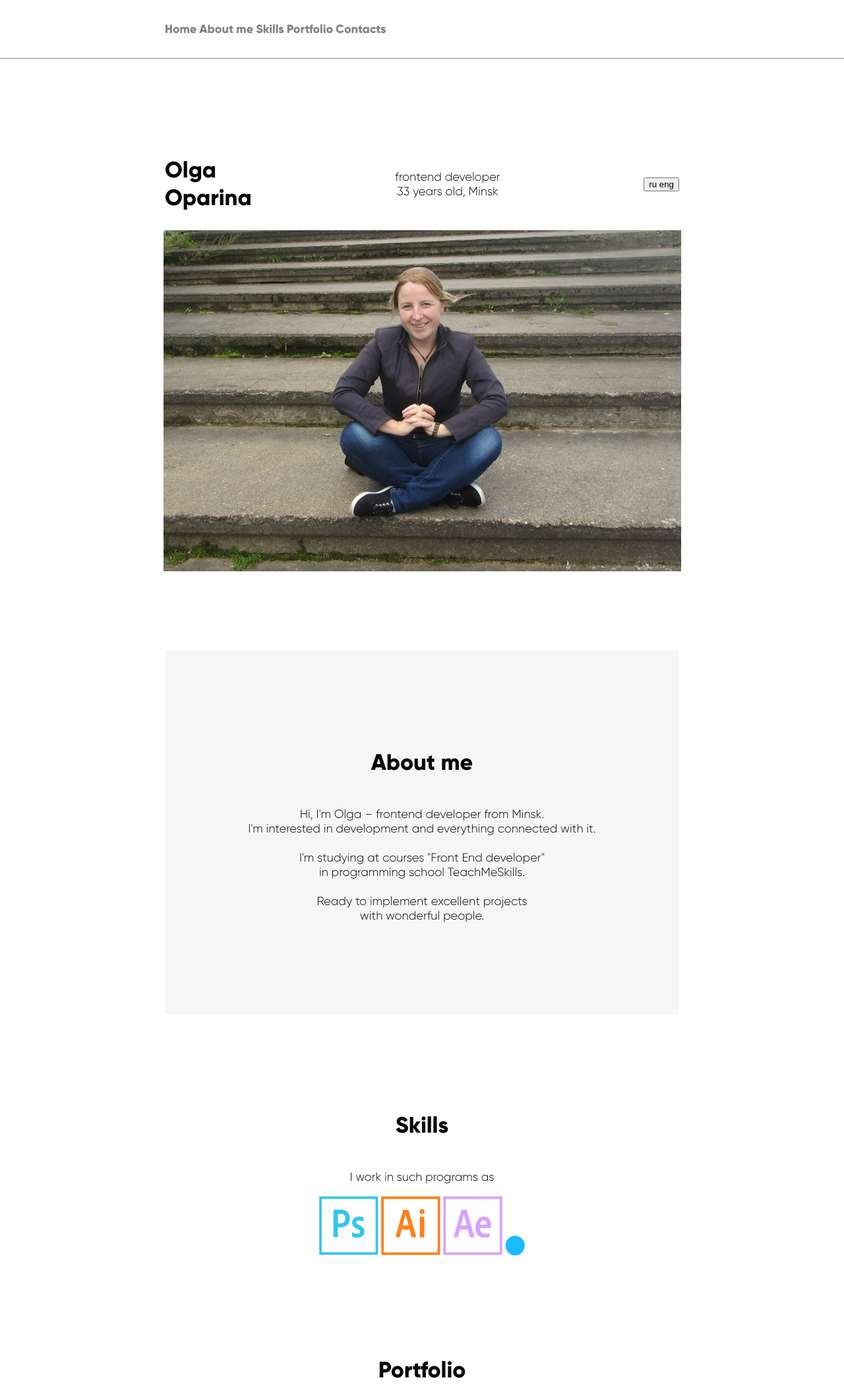
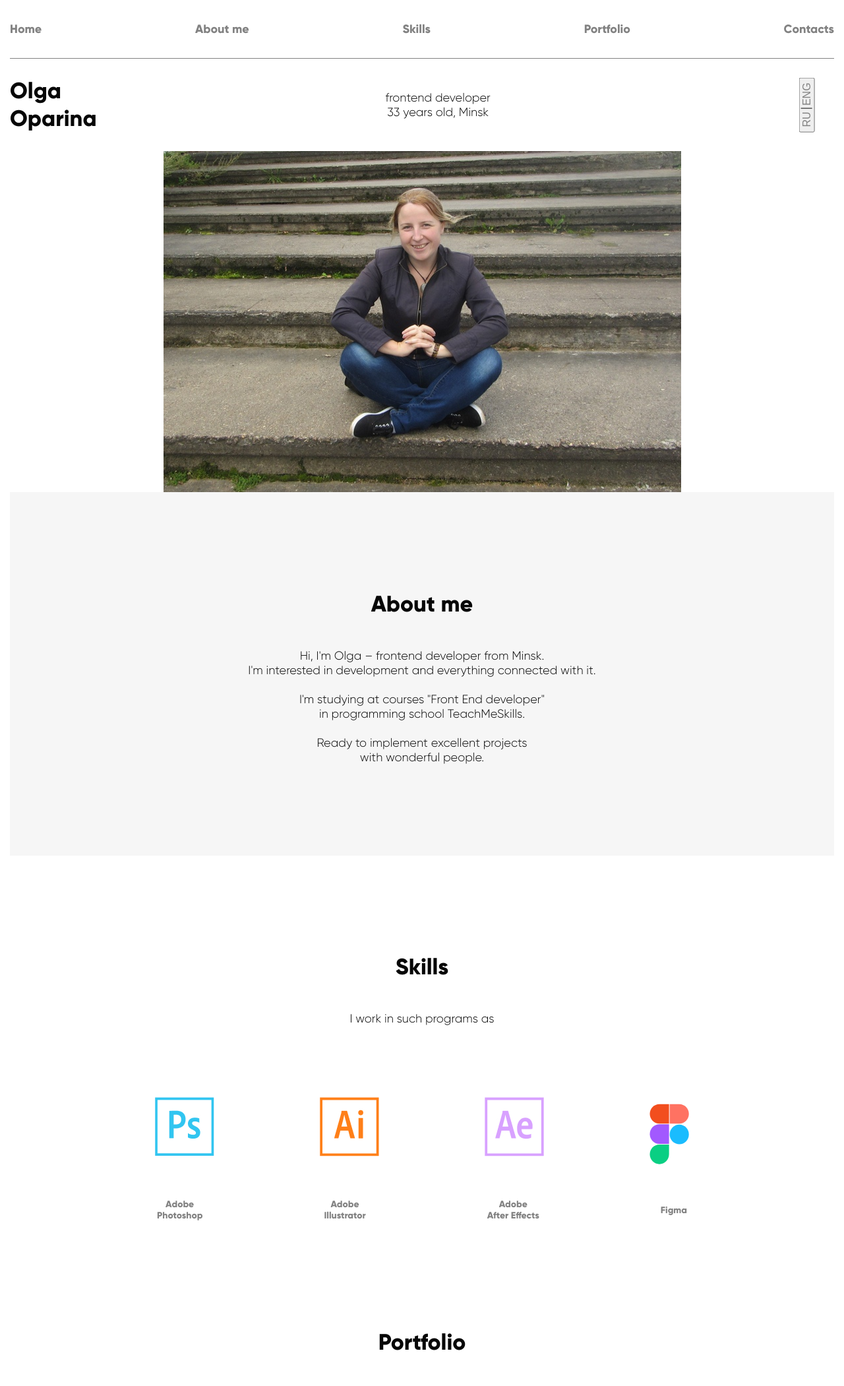
Before and after one commit to OlgaOparyna/Frame, a plain HTML site: page index.html in a window 1280 px wide. Shown: the top 2101 px of the page at 66% size. Drawn offline with Linux system fonts and the light colour scheme.

Commit message:
change-1

```diff
--- a/index.html
+++ b/index.html
@@ -11,14 +11,16 @@
 
 <body>
    <header class="header">
+      <div class="container">
          <div class="header-wrapper">
             <nav class="header__nav">
-            <a class="nav__link" href="#">Home</a>
+               <a class="nav__link" href="#home">Home</a>
                <a class="nav__link" href="#About me">About me</a>
                <a class="nav__link" href="#Skills">Skills</a>
                <a class="nav__link" href="#Portfolio">Portfolio</a>
                <a class="nav__link" href="#Contacts">Contacts</a>
             </nav>
+         </div>
       </div>
    </header>
    <main>
@@ -26,9 +28,13 @@
          <div class="container">
             <div class="profile__wrapper">
                <div class="profile__description">
-                  <h1 class="headline">Olga<br>Oparina</h1>
+                  <h1 class="headline"><a name="home"></a>Olga<br>Oparina</h1>
                   <p class="text">frontend developer<br> 33 years old, Minsk</p>
-                  <button class="btn-profile"> ru eng </button>
+                  <button class="btn-profile">
+                     <a>ru</a>
+                     <a class="vl"></a>
+                     <a>eng</a>
+                  </button>
                </div>
                <div class="profile__foto">
                   <img src="./images/photo olya.jpg">
@@ -57,10 +63,22 @@
                   <h2 class="headline"><a name="Skills"></a>Skills</h2>
                   <p class="text"> I work in such programs as</p>
                   <div class="image">
-                     <img src="./images/Vector 1ps.jpg">
-                     <img src="./images/Vector 2ai.jpg">
-                     <img src="./images/Vector 3ae.jpg">
-                     <img src="./images/path3 fill 1 blue.svg">
+                     <img class="img" src="./images/Vector 1ps.jpg">
+                     <img class="img" src="./images/Vector 2ai.jpg">
+                     <img class="img" src="./images/Vector 3ae.jpg">
+                     <div class="figma">
+                        <img src="./images/path1 fill 1 red.svg">
+                        <img src="./images/path2 fill 2 pink.svg">
+                        <img src="./images/path1 fill 3 purpul.svg">
+                        <img src="./images/path3 fill 4 blue.svg">
+                        <img src="./images/path0 fill 5 green.svg">
+                     </div>
+                  </div>
+                  <div class="programs">
+                     <p class="program">Adobe<br>Photoshop</p>
+                     <p class="program">Adobe<br>Illustrator</p>
+                     <p class="program">Adobe<br>After Effects</p>
+                     <p class="program">Figma</p>
                   </div>
                </div>
             </div>
@@ -95,11 +113,18 @@
                <div class="description">
                   <h2 class="headline"><a name="Contacts"></a>Contacts</h2>
                   <p class="text">Want to know more or just chat?<br>You are welcome!</p>
-                  <div class="buttom">
+                  <div class="button">
                      <button>Send message</button>
                   </div>
-                  <div></div>
-                  <p class="text">Like me on LinkedIn, Instagram, Telegram</p>
+                  <div class="link">
+                     <a class="link" href="https://ru.linkedin.com/" target="_blank"><img
+                           src="./images/linkedin.jpg"></a>
+                     <a class="link" href="https://www.instagram.com/" target="_blank"><img
+                           src="./images/Insta.jpg"></a>
+                     <a class="link" href="https://web.telegram.org/" target="_blank"><img
+                           src="./images/telegram.jpg"></a>
+                  </div>
+                  <p class="text">Like me on<br>LinkedIn, Instagram, Telegram</p>
                </div>
             </div>
          </div>
--- a/style.css
+++ b/style.css
@@ -15,16 +15,14 @@ body {
 .container {
    max-width: 1250px;
    margin: 0 auto;
-   padding: 0 250px;
 }
 .header {
+   background-color: #ffffff;
    max-width: 1250px;
-   background-color: #ffffff;
    margin: 0 auto;
-   padding: 0 250px;
-   border-bottom: solid 1px #828282;
+   border-bottom: 1px solid #828282;
    }
-.header-wrapper {
+.header__nav {
    display: flex;
    align-items: center;
    justify-content: space-between;
@@ -35,15 +33,14 @@ body {
    font-size: 18px;
    line-height: 22px;
    text-decoration: none;
-}
-.header__nav:first-child {
+   }
+.nav__link:hover {
    color: #070707;
 }
 .profile__wrapper{
    height: auto;
    background: #ffffff;
-   padding: 120px 0;
-}
+   }
 .profile__description{
    color: #070707;
    display: flex;
@@ -54,6 +51,16 @@ body {
    display: flex;
    justify-content: center;
    align-items: center;
+}
+.btn-profile{
+   font-size: 16px;
+   color: #828282;
+   text-transform: uppercase;
+   transform: rotate(-90deg);
+}
+.vl {
+   border-left: 1px solid #070707;
+   padding: 0 2px;
 }
 .aboutme__wrapper {
    height: auto;
@@ -83,6 +90,33 @@ body {
    background: #ffffff;
    padding: 120px 0;
 }
+.image{
+   display: flex;
+   justify-content: center;
+   align-items: center;
+   padding: 20px 0;
+   }
+.img{
+   padding: 60px 80px 20px;
+}
+.figma{
+   display: flex;
+   flex-wrap: wrap;
+   width: 60px;
+   height: 90px;
+   padding: 80px 80px 20px;
+}
+.programs{
+   display: flex;
+   justify-content: center;
+   align-items: center;
+}
+.program{
+   font-size: 14px;
+   text-align: center;
+   color: #828282;
+   padding: 0px 92px;
+}
 .portfolio___wrapper{
    height: auto;
    background: #F6F6F6;
@@ -93,3 +127,16 @@ body {
    background:  #ffffff;
    padding: 120px 0;
 }
+.button{
+   color: #FFFFFF;
+   background: #070707;
+   padding: 10px;
+   border-radius: 20px;
+}
+.link{
+   display: flex;
+   justify-content: center;
+   padding: 30px;
+   width: 40px;
+   height: 40px;
+}
```
Also changed, not shown: images/Insta.jpg (added), images/linkedin.jpg (added), images/path0 fill 5 green.svg (added), images/path1 fill 1 red.svg (added), images/path2 fill 2 pink.svg (added), images/path3 fill 4 blue.svg (added), images/telegram.jpg (added). Lines whose indentation alone changed are shown as unchanged.
